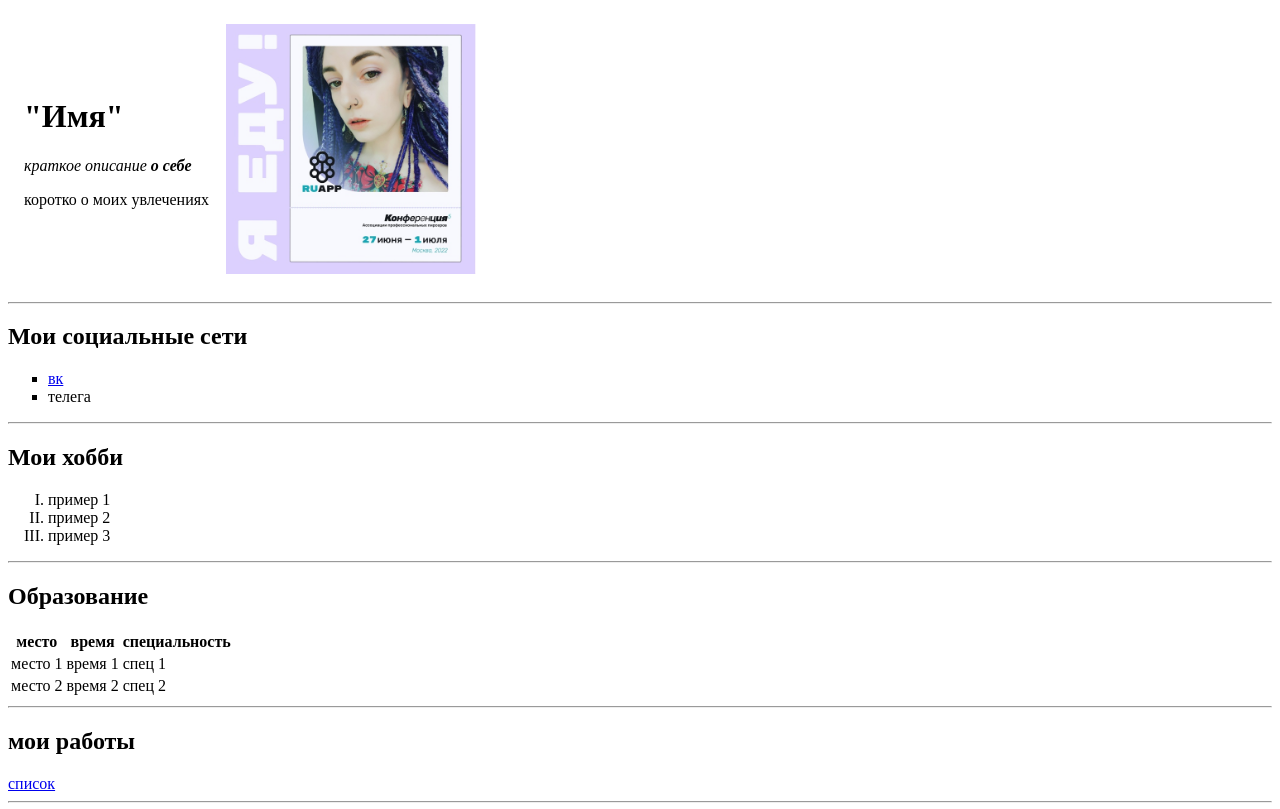
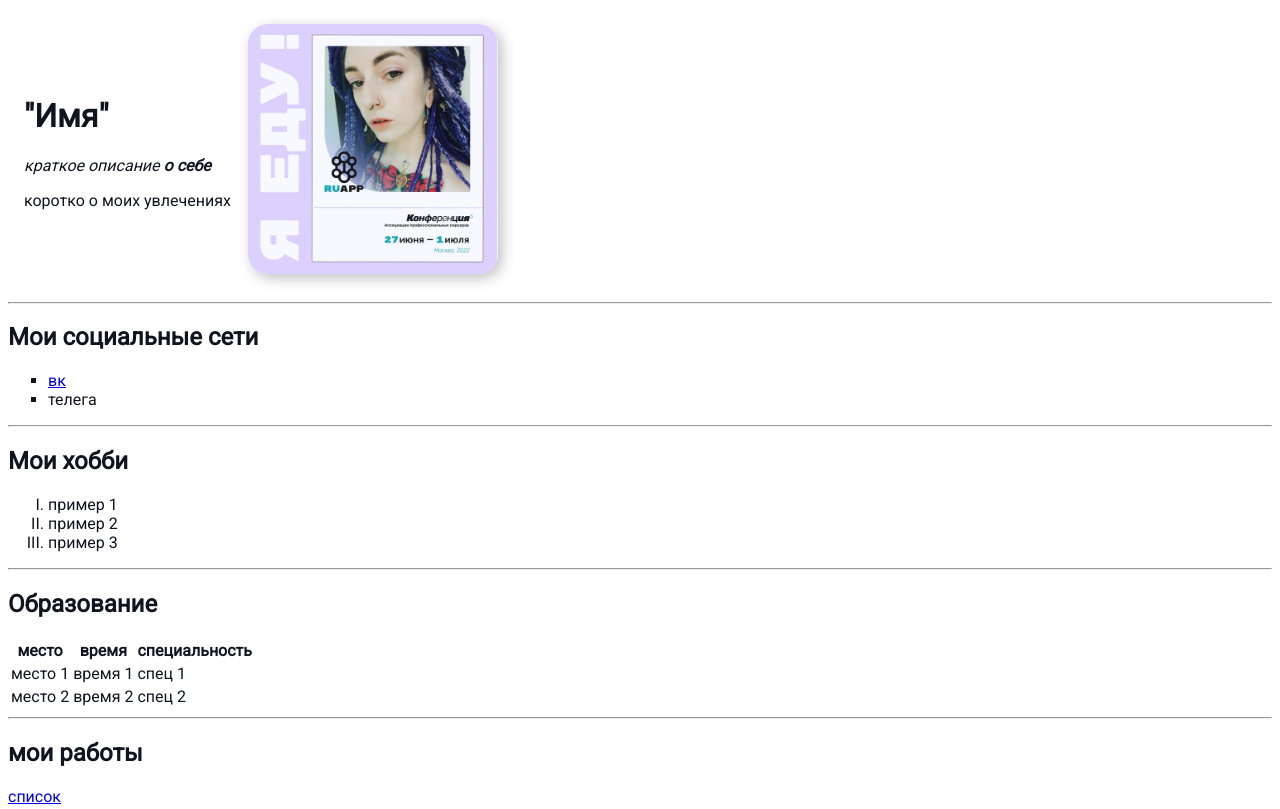
Before and after one commit to iljachistyakov/portfolioA, a plain HTML site: page index.html in a window 1280 px wide. Shown: the top 809 px of the page. Drawn offline with Linux system fonts and the light colour scheme.

Commit message:
created file css and low changes in html file

```diff
--- a/index.html
+++ b/index.html
@@ -3,6 +3,7 @@
 <head>
     <meta charset="UTF-8">
     <title>Портфолио</title>
+    <link rel="stylesheet" href="styles.css">
 </head>
 <body>
     <table cellspacing="15">
@@ -13,7 +14,7 @@
                 <p>коротко о моих увлечениях</p>
             </td>
             <td>
-                <img src="porFoto.jpg" width="250" alt="">
+                <img src="porFoto.jpg" class="porfoto" alt="<3">
             </td>
         </tr>
     </table>
--- /dev/null
+++ b/styles.css
@@ -0,0 +1,17 @@
+@import url('https://fonts.googleapis.com/css2?family=Roboto&display=swap');
+
+body {
+    background-color:#ffffff;
+    color: #0f141e;
+
+    font-size: 16px;
+    font-weight: normal;
+    font-family: 'Roboto', sans-serif;
+
+}
+
+.porfoto{
+    width: 250px;
+    border-radius: 20px;
+    box-shadow: 4px 4px 14px rgba(0, 0, 0, 0.25);
+}
```
